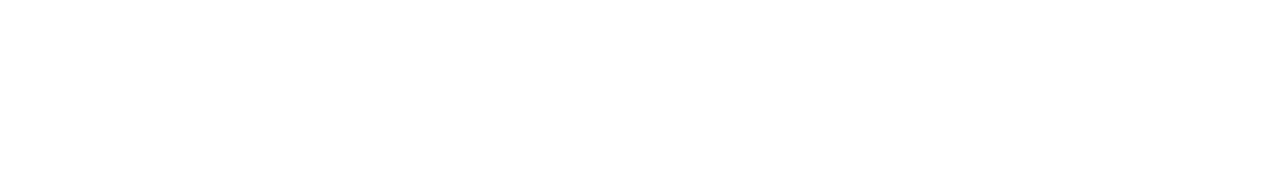
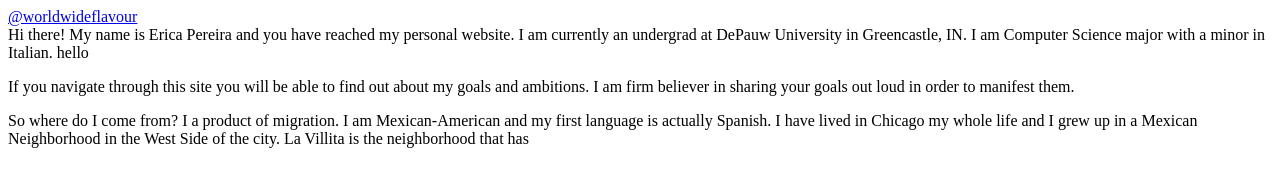
Before and after one commit to ericapereira/personal, a plain HTML site: page index.html in a window 1280 px wide. Drawn offline with Linux system fonts and the light colour scheme; a script that the page names is missing.

Commit message:
trying..

```diff
--- a/index.html
+++ b/index.html
@@ -1,16 +1,35 @@
 <!DOCTYPE html>
 <html>
 <link rel="stylesheet" href="style.css">
+<title>
+  Erica's Insight
+</title>
 <header>
-  <title>
-    Erica Pereira's Insight
-  </title>
-  <h1>
-
-  </h1>
   <nav>
   </nav>
 </header>
+<aside class="inta">
+<!-- InstaWidget -->
+<a href="https://instawidget.net/v/user/worldwideflavour" id="link-c40a89c63c4a3a645a27799d0ef6fbd3e06c3773567f84b514af5540e3bcb9a3">@worldwideflavour</a>
+<script src="https://instawidget.net/js/instawidget.js?u=c40a89c63c4a3a645a27799d0ef6fbd3e06c3773567f84b514af5540e3bcb9a3&width=300px"></script>
+</aside>
 <body>
+  <section>
+    <a name='About Me'>
+      Hi there! My name is Erica Pereira and you have reached my personal website. I am currently an
+      undergrad at DePauw University in Greencastle, IN. I am Computer Science major with a minor in
+      Italian. hello
+      <p>
+        If you navigate through this site you will be able to find out about my goals and
+        ambitions. I am firm believer in sharing your goals out loud in order to manifest them.
+      </p>
+
+      <p>
+        So where do I come from? I a product of migration. I am Mexican-American and my first language is actually Spanish.
+        I have lived in Chicago my whole life and I grew up in a Mexican Neighborhood in the West Side of the city. La Villita is
+        the neighborhood that has
+      </p>
+    </a>
+  </section>
 </body>
 </html>
```
